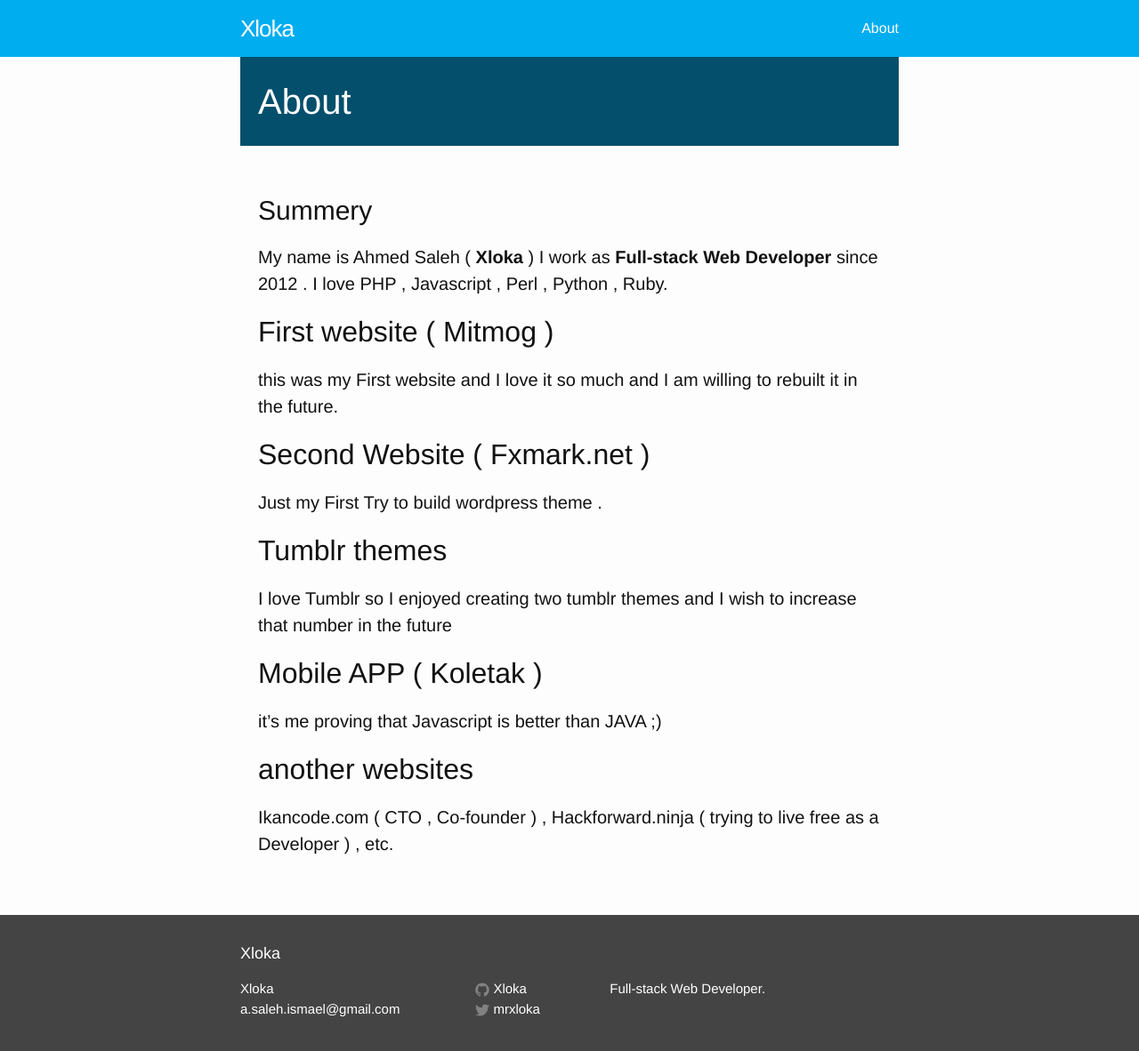
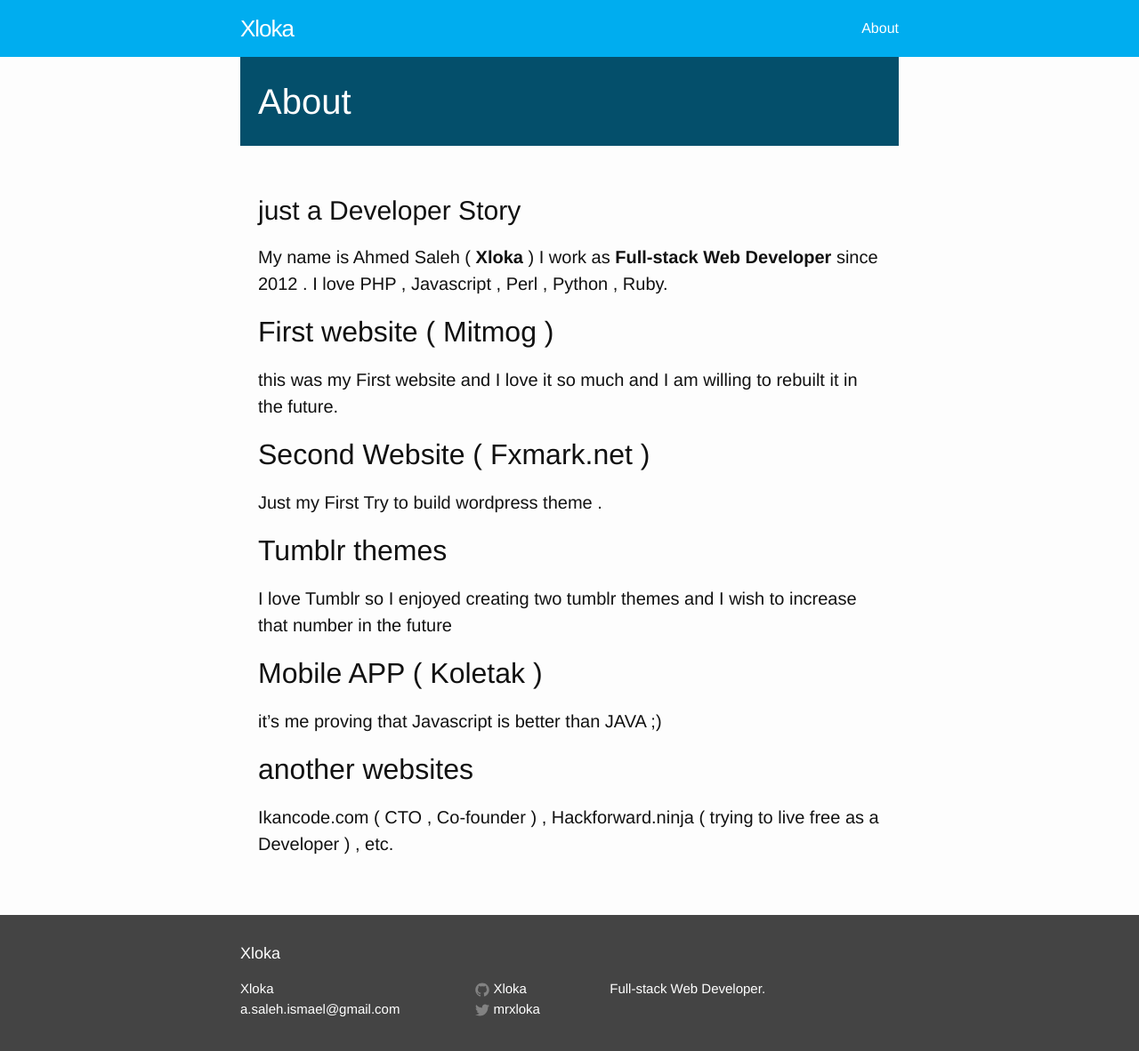
Before and after one commit to Xloka/xloka.github.io, a Jekyll site: the page built from about.md, in a window 1280 px wide and 1206 px high. Shown: the top 1182 px of the window at 89% size. Built offline with Jekyll 4.4.1, drawn with Linux system fonts in a browser that asks for light colours.

Commit message:
final about

```diff
--- a/about.md
+++ b/about.md
@@ -3,7 +3,7 @@
 title: About
 permalink: /about/
 ---
-#Summery
+# just a Developer Story
 
 My name is Ahmed Saleh ( **Xloka** ) I work as **Full-stack Web Developer** since 2012 .
 I love PHP , Javascript , Perl , Python , Ruby.
```
